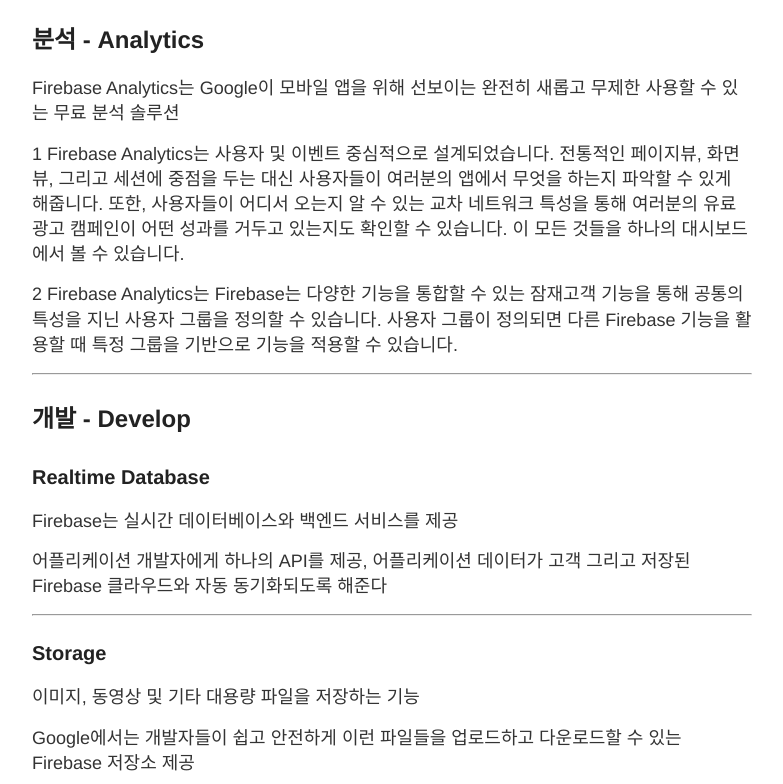
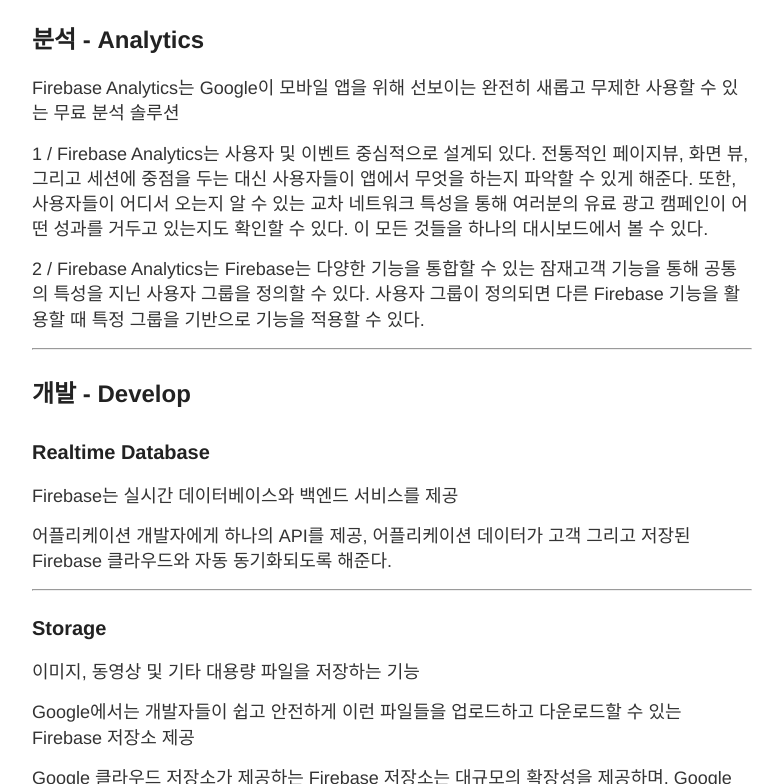
Before and after one commit to songssss/songssss.github.io, a Jekyll site: the page built from _posts/2017-04-30-firebase2.md, in a window 1280 px wide and 900 px high, scrolled down 413 px, cut to the strip 116-900 px from the top of the window. Shown: the whole strip, without its empty margins (248-1031 px from the left). Built offline with Jekyll 4.4.1, drawn with Linux system fonts in a browser that asks for light colours; comment, search, counter and statistics services are not loaded.

Commit message:
Update 2017-04-30-firebase2.md

```diff
--- a/_posts/2017-04-30-firebase2.md
+++ b/_posts/2017-04-30-firebase2.md
@@ -16,9 +16,9 @@
 
 Firebase Analytics는 Google이 모바일 앱을 위해 선보이는 완전히 새롭고 무제한 사용할 수 있는 무료 분석 솔루션
 
-1 Firebase Analytics는 사용자 및 이벤트 중심적으로 설계되었습니다. 전통적인 페이지뷰, 화면 뷰, 그리고 세션에 중점을 두는 대신 사용자들이 여러분의 앱에서 무엇을 하는지 파악할 수 있게 해줍니다. 또한, 사용자들이 어디서 오는지 알 수 있는 교차 네트워크 특성을 통해 여러분의 유료 광고 캠페인이 어떤 성과를 거두고 있는지도 확인할 수 있습니다. 이 모든 것들을 하나의 대시보드에서 볼 수 있습니다.
+1 / Firebase Analytics는 사용자 및 이벤트 중심적으로 설계되 있다. 전통적인 페이지뷰, 화면 뷰, 그리고 세션에 중점을 두는 대신 사용자들이 앱에서 무엇을 하는지 파악할 수 있게 해준다. 또한, 사용자들이 어디서 오는지 알 수 있는 교차 네트워크 특성을 통해 여러분의 유료 광고 캠페인이 어떤 성과를 거두고 있는지도 확인할 수 있다. 이 모든 것들을 하나의 대시보드에서 볼 수 있다.
 
-2 Firebase Analytics는 Firebase는 다양한 기능을 통합할 수 있는 잠재고객 기능을 통해 공통의 특성을 지닌 사용자 그룹을 정의할 수 있습니다. 사용자 그룹이 정의되면 다른 Firebase 기능을 활용할 때 특정 그룹을 기반으로 기능을 적용할 수 있습니다.
+2 / Firebase Analytics는 Firebase는 다양한 기능을 통합할 수 있는 잠재고객 기능을 통해 공통의 특성을 지닌 사용자 그룹을 정의할 수 있다. 사용자 그룹이 정의되면 다른 Firebase 기능을 활용할 때 특정 그룹을 기반으로 기능을 적용할 수 있다.
 
 
 ---
@@ -30,7 +30,7 @@
 
 Firebase는 실시간 데이터베이스와 백엔드 서비스를 제공
 
-어플리케이션 개발자에게 하나의 API를 제공, 어플리케이션 데이터가 고객 그리고 저장된 Firebase 클라우드와 자동 동기화되도록 해준다
+어플리케이션 개발자에게 하나의 API를 제공, 어플리케이션 데이터가 고객 그리고 저장된 Firebase 클라우드와 자동 동기화되도록 해준다.
 
 
 ---
```
